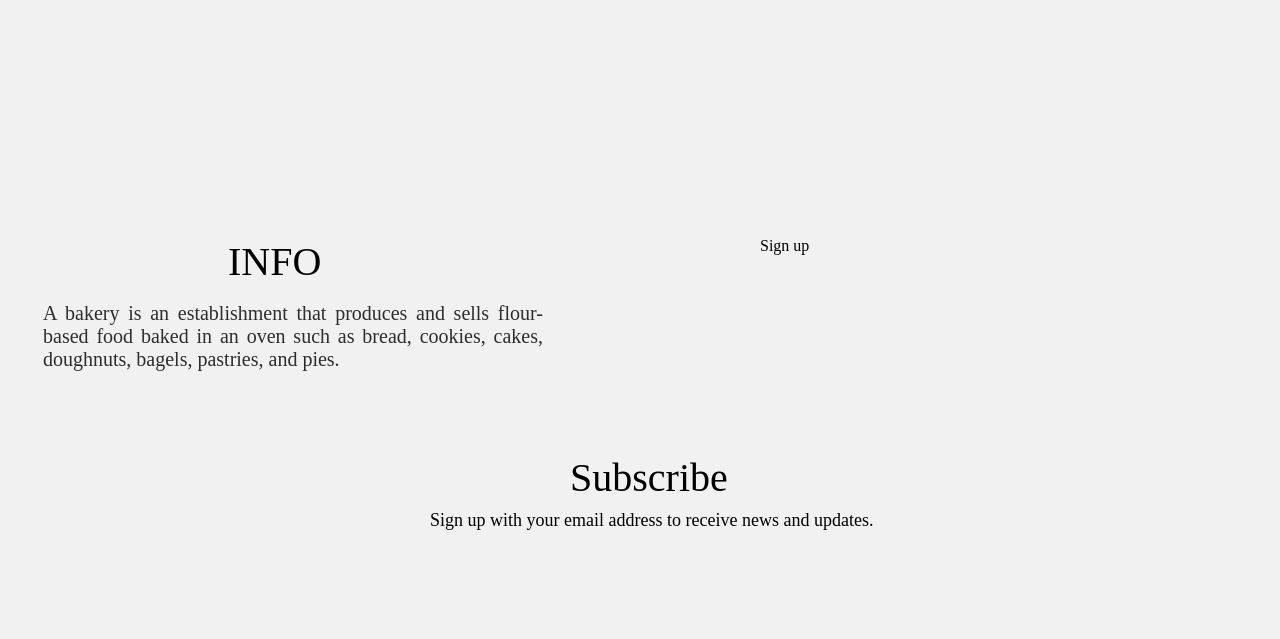
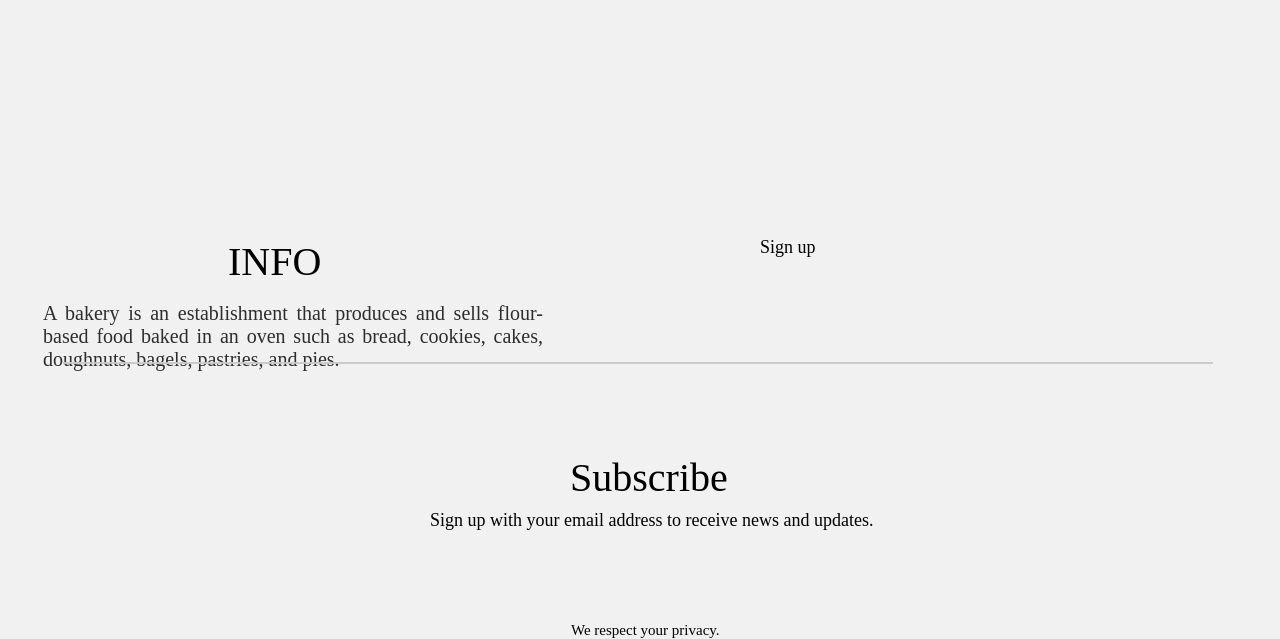
Before and after one commit to zarturia21/STCakesWEB, a PHP site: page /Findus.html in a window 1280 px wide; the page is wider, and only the part inside the window is pictured. Shown: the part 738-1377 px from the top of that part. Before the commit the page ends 1268 px from the top of that part, so only its background shows below. Run offline with PHP 8.4, Linux system fonts and the light colour scheme.

Commit message:
Updates5

```diff
--- a/Findus.css
+++ b/Findus.css
@@ -191,8 +191,27 @@ body{
       padding: 0;
       background-color: transparent;
       position: absolute;
+      font-size: 18px;
       top: 975px;
       left: 760px;
       width: 131px;
       height: 51px;
     }
+     /*We respect your privacy*/
+  .WRYP {
+    position: absolute;
+    top: 170%;
+    left: 571px;
+    font-size: 15px;
+    letter-spacing: 0em;
+    color:#000000;
+    font-family:Dosis;
+  }
+  .for-Lin1
+  {
+  position: absolute;
+    top: 1100px;
+    left: 63px;
+    width: 1150px;
+    height: 2px;
+  }
--- a/Findus.html
+++ b/Findus.html
@@ -30,5 +30,7 @@
     <div class="Subscribe">Subscribe</div>
     <div class="Signinfo">Sign up with your email address to receive news and updates.</div>
     <div class="Signbutton">Sign up</div>
+    <div class="WRYP">We respect your privacy.</div>
+    <img class="for-Lin1" alt="" src="./SVG File/Line1.svg" />
 
 </body>
```
